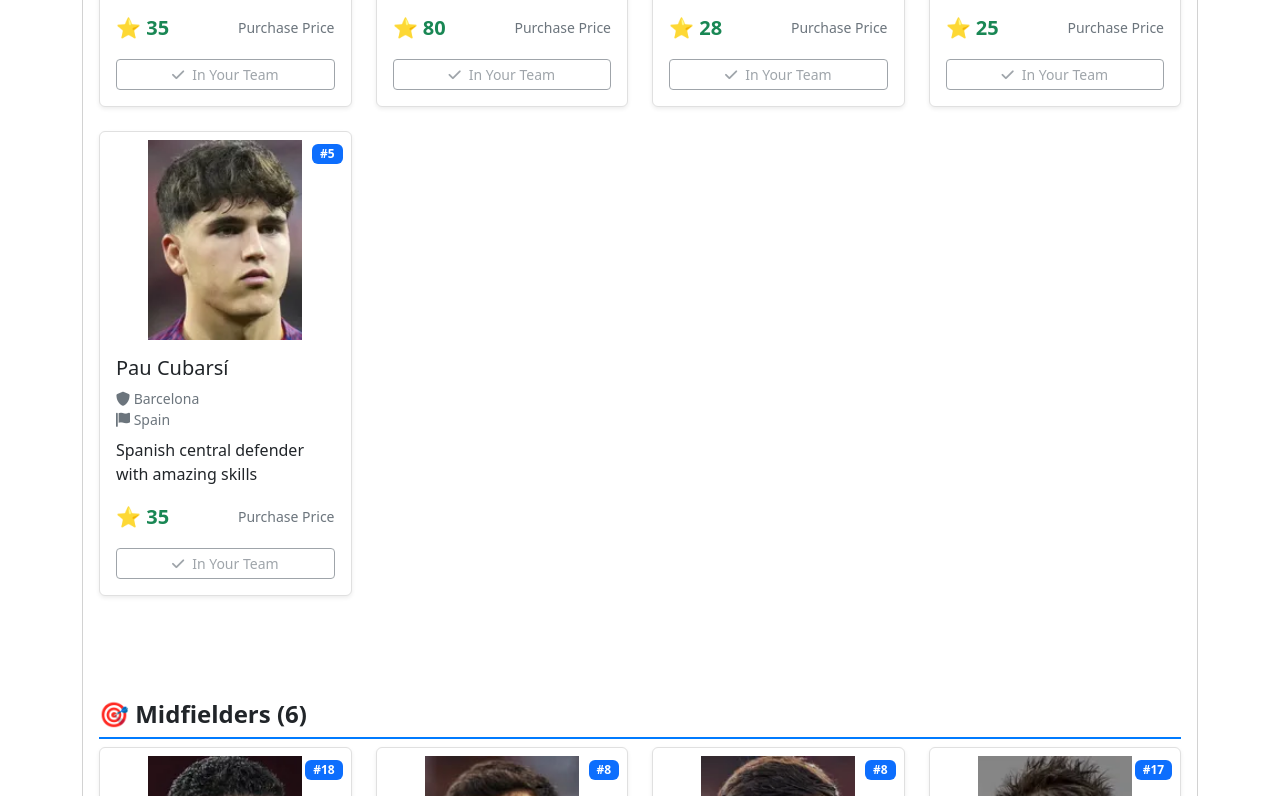
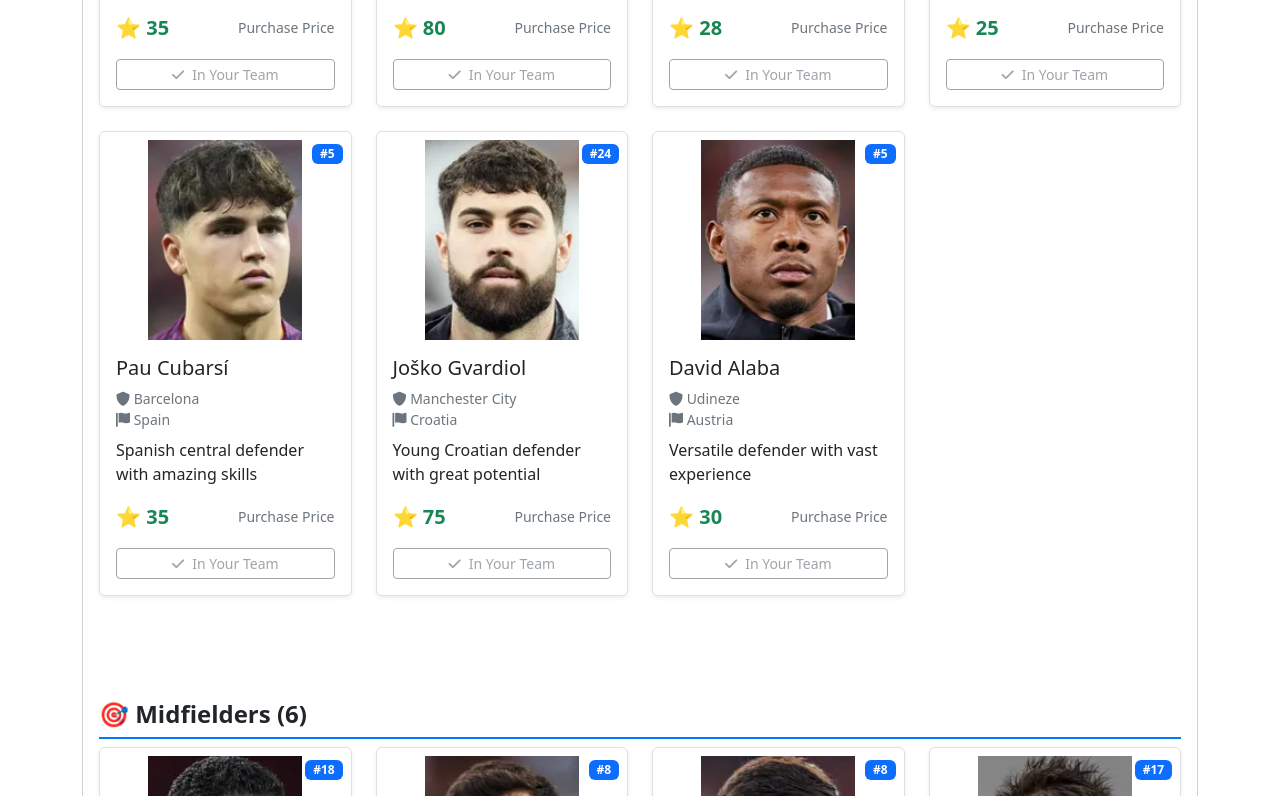
Before and after one commit to Vane1013/Football-Transfers, a plain HTML site: page Vanya.html in a window 1280 px wide. Shown: the part 1749-2545 px from the top of the page. Drawn offline with nearby package versions, Linux system fonts and the light colour scheme.

Commit message:
Vanya.html

```diff
--- a/Vanya.html
+++ b/Vanya.html
@@ -340,7 +340,7 @@
                             <p class="mb-0">Current transfer budget and team statistics</p>
                         </div>
                         <div class="col-md-4 text-end">
-                            <div class="h1 mb-0">⭐ 1</div>
+                            <div class="h1 mb-0">⭐ 13</div>
                             <small>Available Stars</small>
                         </div>
                     </div>
@@ -351,7 +351,7 @@
                     <div class="col-md-3 mb-3">
                         <div class="card stats-card text-center h-100">
                             <div class="card-body">
-                                <h3 class="text-primary">21</h3>
+                                <h3 class="text-primary">23</h3>
                                 <p class="text-muted mb-0">Total Players</p>
                             </div>
                         </div>
@@ -359,7 +359,7 @@
                     <div class="col-md-3 mb-3">
                         <div class="card stats-card text-center h-100">
                             <div class="card-body">
-                                <h3 class="text-success">⭐ 1311</h3>
+                                <h3 class="text-success">⭐ 1416</h3>
                                 <p class="text-muted mb-0">Team Value</p>
                             </div>
                         </div>
@@ -470,7 +470,7 @@
                 <!-- Защитники -->
                 <div class="row mt-5">
                     <div class="col-12">
-                        <h3 class="position-title">🛡️ Defenders (5)</h3>
+                        <h3 class="position-title">🛡️ Defenders (7)</h3>
                     </div>
                 </div>
 
@@ -652,6 +652,80 @@
                                 <div class="price-section mb-3">
                                     <div class="d-flex justify-content-between align-items-center">
                                         <span class="text-success fw-bold fs-5">⭐ 35</span>
+                                        <span class="text-muted small">Purchase Price</span>
+                                    </div>
+                                </div>
+
+                                <div class="mt-auto">
+                                    <button class="btn btn-outline-secondary btn-sm w-100" disabled>
+                                        <i class="fas fa-check me-2"></i>In Your Team
+                                    </button>
+                                </div>
+                            </div>
+                        </div>
+                    </div>
+                    <!-- Карточка Гвардиола -->
+                    <div class="col-12 col-sm-6 col-lg-4 col-xl-3 mb-4">
+                        <div class="card h-100 d-flex flex-column shadow-sm player-card">
+                            <div class="card-img-container position-relative">
+                                <img class="card-img-top responsive-img mt-2" src="photos/gvardiol.png"
+                                    alt="Joško Gvardiol" style="height: 200px; object-fit: contain;">
+                                <div class="position-absolute top-0 end-0 m-2">
+                                    <span class="badge bg-primary">#24</span>
+                                </div>
+                            </div>
+                            <div class="card-body d-flex flex-column">
+                                <h5 class="card-title">Joško Gvardiol</h5>
+                                <div class="player-info mb-2">
+                                    <small class="text-muted d-block">
+                                        <i class="fas fa-shield-alt"></i> Manchester City
+                                    </small>
+                                    <small class="text-muted d-block">
+                                        <i class="fas fa-flag"></i> Croatia
+                                    </small>
+                                </div>
+                                <p class="card-text flex-grow-1">Young Croatian defender with great potential</p>
+
+                                <div class="price-section mb-3">
+                                    <div class="d-flex justify-content-between align-items-center">
+                                        <span class="text-success fw-bold fs-5">⭐ 75</span>
+                                        <span class="text-muted small">Purchase Price</span>
+                                    </div>
+                                </div>
+
+                                <div class="mt-auto">
+                                    <button class="btn btn-outline-secondary btn-sm w-100" disabled>
+                                        <i class="fas fa-check me-2"></i>In Your Team
+                                    </button>
+                                </div>
+                            </div>
+                        </div>
+                    </div>
+                    <!-- Карточка Алабы -->
+                    <div class="col-12 col-sm-6 col-lg-4 col-xl-3 mb-4">
+                        <div class="card h-100 d-flex flex-column shadow-sm player-card">
+                            <div class="card-img-container position-relative">
+                                <img class="card-img-top responsive-img mt-2" src="photos/alaba.png"
+                                    alt="David Alaba" style="height: 200px; object-fit: contain;">
+                                <div class="position-absolute top-0 end-0 m-2">
+                                    <span class="badge bg-primary">#5</span>
+                                </div>
+                            </div>
+                            <div class="card-body d-flex flex-column">
+                                <h5 class="card-title">David Alaba</h5>
+                                <div class="player-info mb-2">
+                                    <small class="text-muted d-block">
+                                        <i class="fas fa-shield-alt"></i> Udineze
+                                    </small>
+                                    <small class="text-muted d-block">
+                                        <i class="fas fa-flag"></i> Austria
+                                    </small>
+                                </div>
+                                <p class="card-text flex-grow-1">Versatile defender with vast experience</p>
+
+                                <div class="price-section mb-3">
+                                    <div class="d-flex justify-content-between align-items-center">
+                                        <span class="text-success fw-bold fs-5">⭐ 30</span>
                                         <span class="text-muted small">Purchase Price</span>
                                     </div>
                                 </div>
```
